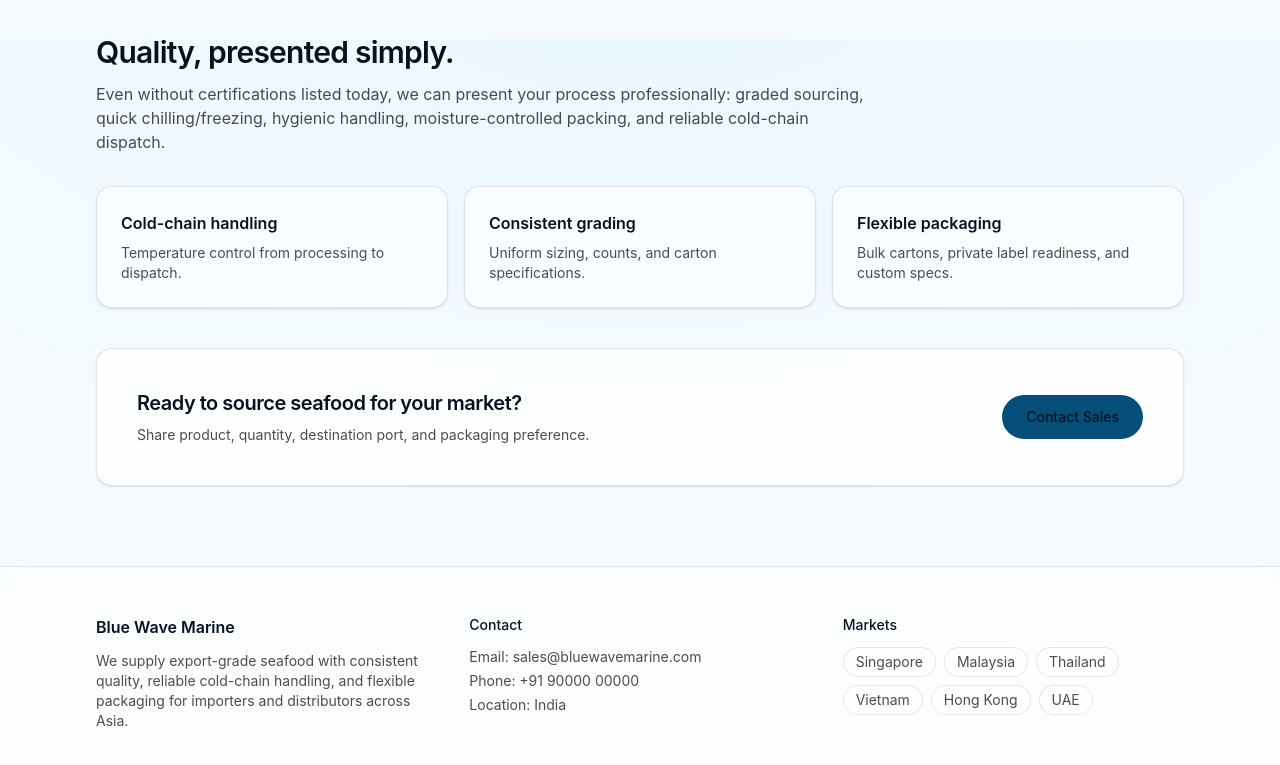
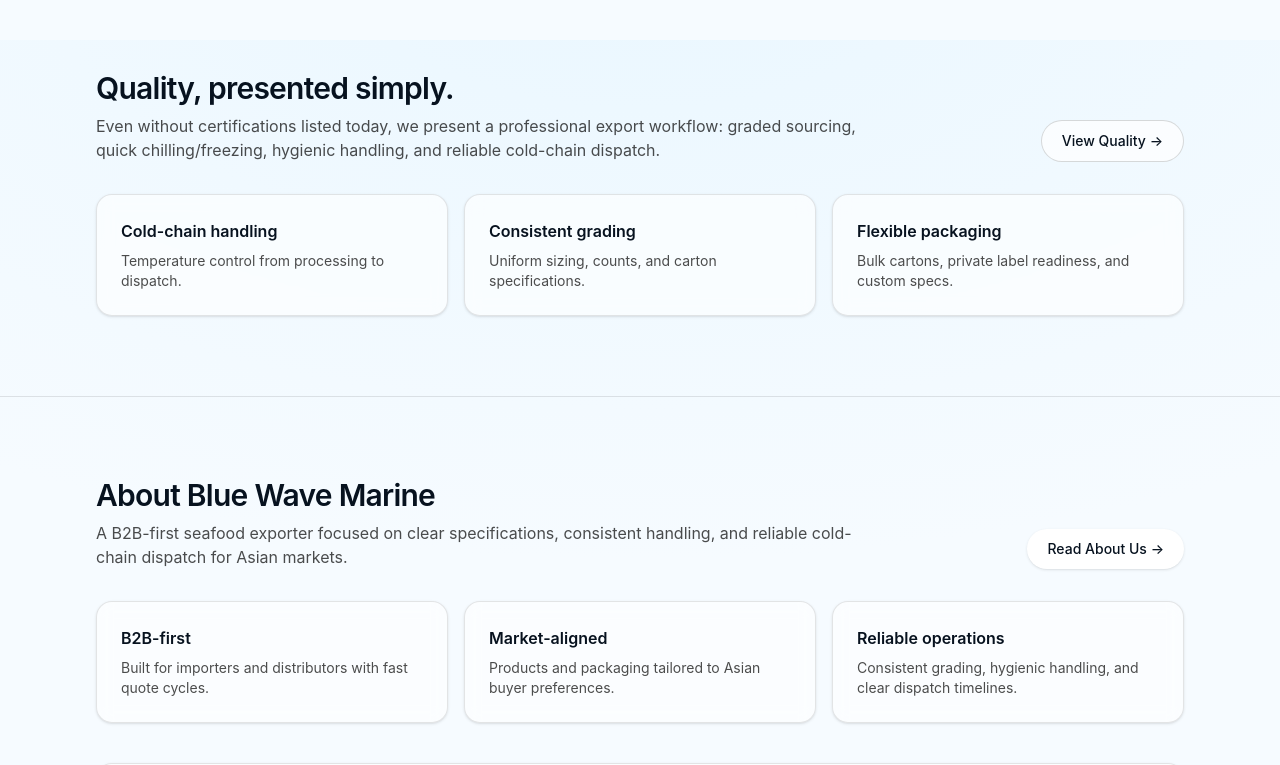
Before and after one commit to KennethMartin06/Blue_Marine_Website, a Next.js app: page /contact in a window 1280 px wide. Shown: the part 1560-2325 px from the top of the page. Built offline with nearby package versions, Linux system fonts and the light colour scheme.

Commit message:
Add About section to homepage

```diff
--- a/app/contact/page.tsx
+++ b/app/contact/page.tsx
@@ -6,10 +6,10 @@
 export default function HomePage() {
   return (
     <>
-      {/* Hero */}
+      {/* HERO */}
       <section className="border-b border-black/10">
         <Container>
-          <div className="py-16 md:py-24">
+          <div className="py-20 md:py-28">
             <div className="inline-flex items-center gap-2 rounded-full border border-black/10 bg-white/70 px-4 py-2 text-xs text-black/70 backdrop-blur">
               <span className="h-2 w-2 rounded-full bg-[color:var(--teal-500)]" />
               Serving Asian importers & distributors
@@ -20,20 +20,21 @@
               <span className="text-black/70">delivered with consistency.</span>
             </h1>
 
-            <p className="mt-5 max-w-2xl text-base leading-relaxed text-black/70 md:text-lg">
+            <p className="mt-6 max-w-2xl text-base leading-relaxed text-black/70 md:text-lg">
               {site.description}
             </p>
 
-            <div className="mt-8 flex flex-wrap gap-3">
+            <div className="mt-8 flex flex-wrap gap-4">
               <Link
                 href="/contact"
-                className="rounded-full bg-[color:var(--ocean-700)] px-6 py-3 text-sm font-medium text-white hover:bg-[color:var(--ocean-600)] transition-all duration-200"
+                className="inline-flex items-center justify-center rounded-full bg-white px-6 py-3 text-sm font-medium text-[color:var(--ocean-700)] shadow-sm transition-all duration-200 hover:-translate-y-1 hover:shadow-md hover:bg-[color:var(--bg2)] focus-visible:outline-none focus-visible:ring-2 focus-visible:ring-[color:var(--teal-400)] focus-visible:ring-offset-2"
               >
                 Request a Quote
               </Link>
+
               <Link
                 href="/products"
-                className="rounded-full border border-black/15 bg-white/70 px-6 py-3 text-sm font-medium text-black hover:bg-black/5 transition-all duration-200"
+                className="inline-flex items-center justify-center rounded-full border border-black/15 bg-white/70 px-6 py-3 text-sm font-medium text-black transition-all duration-200 hover:-translate-y-1 hover:bg-black/5 hover:shadow-md"
               >
                 Browse Products
               </Link>
@@ -50,21 +51,11 @@
               ))}
             </div>
 
-            {/* Minimal stats row (now with pop hover) */}
             <div className="mt-10 grid gap-3 md:grid-cols-3">
               {[
-                {
-                  t: "Cold-chain ready",
-                  d: "Handling that supports export timelines.",
-                },
-                {
-                  t: "Clear specifications",
-                  d: "Grades, forms, carton specs on request.",
-                },
-                {
-                  t: "Asia-focused supply",
-                  d: "Built for importer/distributor needs.",
-                },
+                { t: "Cold-chain ready", d: "Handling that supports export timelines." },
+                { t: "Clear specifications", d: "Grades, forms, carton specs on request." },
+                { t: "Asia-focused supply", d: "Built for importer/distributor needs." },
               ].map((x) => (
                 <div
                   key={x.t}
@@ -79,7 +70,7 @@
         </Container>
       </section>
 
-      {/* Products preview */}
+      {/* PRODUCTS */}
       <section>
         <Container>
           <div className="py-16">
@@ -95,7 +86,7 @@
 
               <Link
                 href="/products"
-                className="hidden text-sm font-medium text-[color:var(--ocean-700)] hover:text-[color:var(--ocean-600)] md:block transition-colors duration-200"
+                className="hidden text-sm font-medium text-[color:var(--ocean-700)] transition-colors duration-200 hover:text-[color:var(--ocean-600)] md:block"
               >
                 View all →
               </Link>
@@ -110,34 +101,84 @@
         </Container>
       </section>
 
-      {/* Quality block */}
+      {/* QUALITY */}
       <section className="border-t border-black/10">
         <Container>
           <div className="py-16 md:py-20">
-            <h2 className="text-2xl font-semibold tracking-tight md:text-3xl">
-              Quality, presented simply.
-            </h2>
-            <p className="mt-3 max-w-3xl text-sm text-black/70 md:text-base">
-              Even without certifications listed today, we can present your
-              process professionally: graded sourcing, quick chilling/freezing,
-              hygienic handling, moisture-controlled packing, and reliable
-              cold-chain dispatch.
-            </p>
+            <div className="flex flex-col gap-4 md:flex-row md:items-end md:justify-between">
+              <div>
+                <h2 className="text-2xl font-semibold tracking-tight md:text-3xl">
+                  Quality, presented simply.
+                </h2>
+                <p className="mt-2 max-w-3xl text-sm text-black/70 md:text-base">
+                  Even without certifications listed today, we present a professional export workflow:
+                  graded sourcing, quick chilling/freezing, hygienic handling, and reliable cold-chain dispatch.
+                </p>
+              </div>
 
-            {/* Quality cards (now with pop hover) */}
+              <Link
+                href="/quality"
+                className="inline-flex items-center justify-center rounded-full border border-black/15 bg-white/70 px-5 py-2.5 text-sm font-medium text-black hover:bg-black/5 transition-all duration-200 hover:-translate-y-1 hover:shadow-md"
+              >
+                View Quality →
+              </Link>
+            </div>
+
+            <div className="mt-8 grid gap-4 md:grid-cols-3">
+              {[
+                { title: "Cold-chain handling", desc: "Temperature control from processing to dispatch." },
+                { title: "Consistent grading", desc: "Uniform sizing, counts, and carton specifications." },
+                { title: "Flexible packaging", desc: "Bulk cartons, private label readiness, and custom specs." },
+              ].map((x) => (
+                <div
+                  key={x.title}
+                  className="pop rounded-2xl border border-black/10 bg-white/60 p-6 shadow-sm backdrop-blur hover:shadow-lg"
+                >
+                  <div className="text-base font-semibold">{x.title}</div>
+                  <p className="mt-2 text-sm text-black/70">{x.desc}</p>
+                </div>
+              ))}
+            </div>
+          </div>
+        </Container>
+      </section>
+
+      {/* ABOUT PREVIEW (NEW) */}
+      <section className="border-t border-black/10">
+        <Container>
+          <div className="py-16 md:py-20">
+            <div className="flex flex-col gap-4 md:flex-row md:items-end md:justify-between">
+              <div>
+                <h2 className="text-2xl font-semibold tracking-tight md:text-3xl">
+                  About Blue Wave Marine
+                </h2>
+                <p className="mt-2 max-w-3xl text-sm text-black/70 md:text-base">
+                  A B2B-first seafood exporter focused on clear specifications, consistent handling,
+                  and reliable cold-chain dispatch for Asian markets.
+                </p>
+              </div>
+
+              <Link
+                href="/about"
+                className="inline-flex items-center justify-center rounded-full bg-white px-5 py-2.5 text-sm font-medium text-[color:var(--ocean-700)] shadow-sm transition-all duration-200 hover:-translate-y-1 hover:shadow-md hover:bg-[color:var(--bg2)]"
+              >
+                Read About Us →
+              </Link>
+            </div>
+
             <div className="mt-8 grid gap-4 md:grid-cols-3">
               {[
                 {
-                  title: "Cold-chain handling",
-                  desc: "Temperature control from processing to dispatch.",
+                  title: "B2B-first",
+                  desc: "Built for importers and distributors with fast quote cycles.",
                 },
                 {
-                  title: "Consistent grading",
-                  desc: "Uniform sizing, counts, and carton specifications.",
+                  title: "Market-aligned",
+                  desc: "Products and packaging tailored to Asian buyer preferences.",
                 },
                 {
-                  title: "Flexible packaging",
-                  desc: "Bulk cartons, private label readiness, and custom specs.",
+                  title: "Reliable operations",
+                  desc: "Consistent grading, hygienic handling, and clear dispatch timelines.",
                 },
               ].map((x) => (
                 <div
@@ -150,22 +191,21 @@
               ))}
             </div>
 
-            {/* Final CTA card (now with pop hover) */}
+            {/* Final CTA */}
             <div className="pop mt-10 rounded-2xl border border-black/10 bg-white/70 p-8 shadow-sm backdrop-blur hover:shadow-lg md:p-10">
               <div className="flex flex-col items-start justify-between gap-6 md:flex-row md:items-center">
                 <div>
                   <div className="text-xl font-semibold tracking-tight">
-                    Ready to source seafood for your market?
+                    Want a quote for your destination market?
                   </div>
                   <p className="mt-2 text-sm text-black/70">
-                    Share product, quantity, destination port, and packaging
-                    preference.
+                    Send product name, quantity, destination port, and packing preference.
                   </p>
                 </div>
 
                 <Link
                   href="/contact"
-                  className="rounded-full bg-[color:var(--ocean-700)] px-6 py-3 text-sm font-medium text-white hover:bg-[color:var(--ocean-600)] transition-all duration-200"
+                  className="inline-flex items-center justify-center rounded-full bg-white px-6 py-3 text-sm font-medium text-[color:var(--ocean-700)] shadow-sm transition-all duration-200 hover:-translate-y-1 hover:shadow-md hover:bg-[color:var(--bg2)]"
                 >
                   Contact Sales
                 </Link>
```
